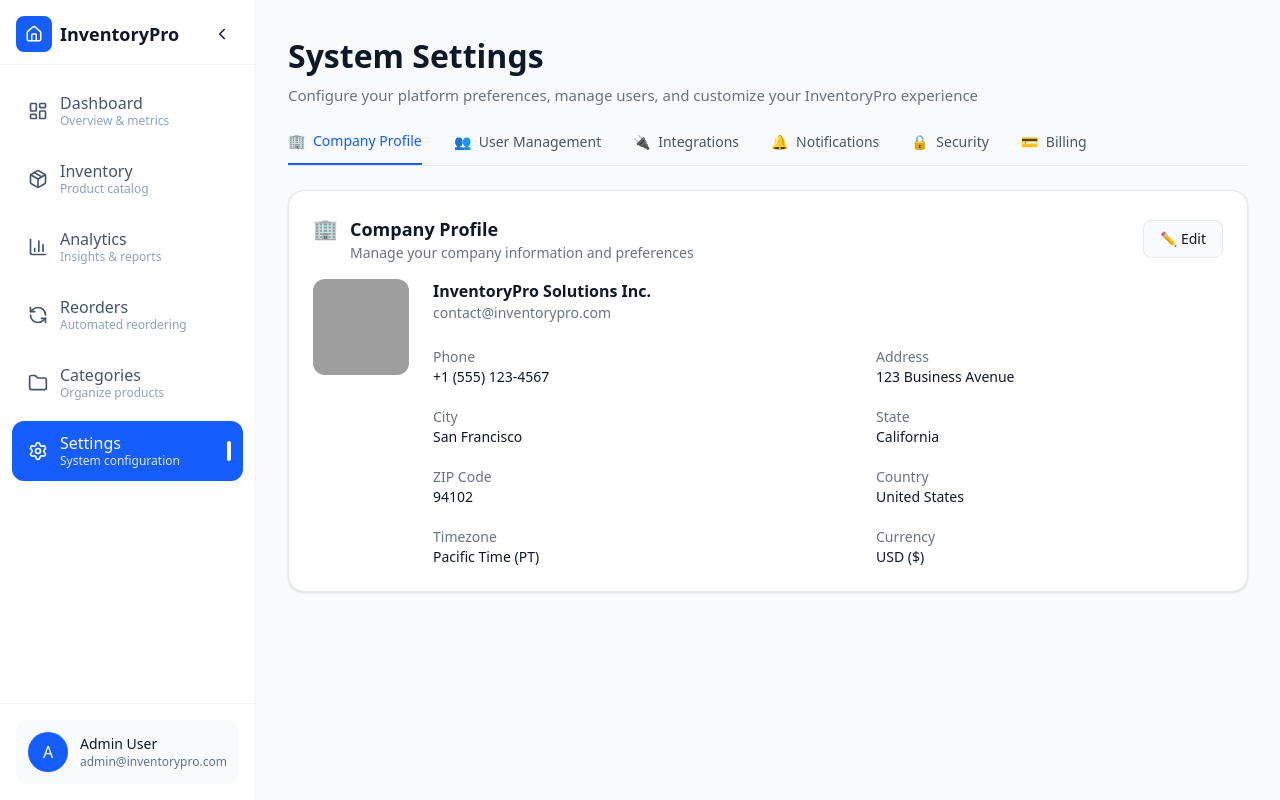
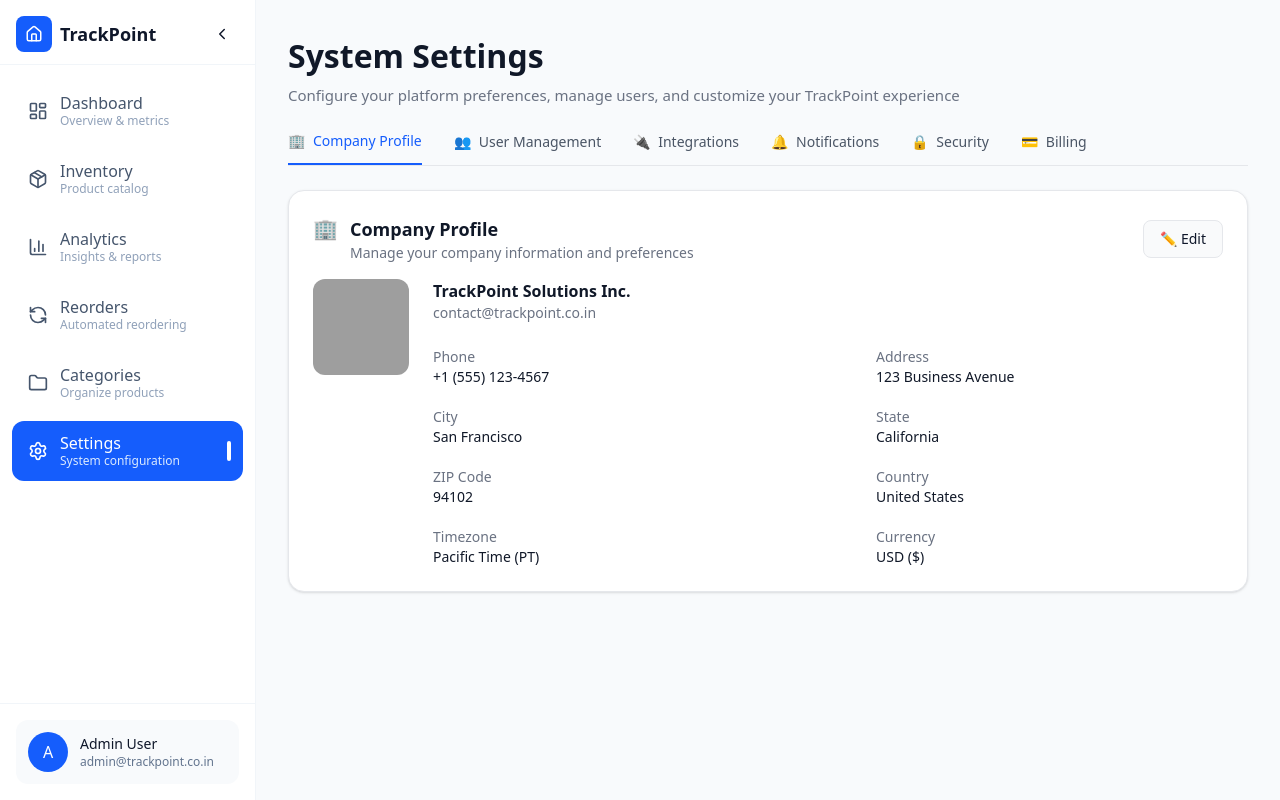
Before and after one commit to Kashkhaire/Inventory-Management-System, a Next.js app: page /settings in a window 1280 px wide. Built offline with nearby package versions, Linux system fonts and the light colour scheme; grey boxes are pictures that could not be loaded.

Commit message:
Project Name changed

```diff
--- a/app/layout.tsx
+++ b/app/layout.tsx
@@ -14,7 +14,7 @@
 })
 
 export const metadata: Metadata = {
-  title: "InventoryPro",
+  title: "TrackPoint",
   description: "Inventory Management Dashboard",
 }
 
--- a/app/settings/page.tsx
+++ b/app/settings/page.tsx
@@ -23,7 +23,7 @@
         System Settings
       </h1>
       <p className="mt-1 text-[15px] text-gray-500">
-        Configure your platform preferences, manage users, and customize your InventoryPro experience
+        Configure your platform preferences, manage users, and customize your TrackPoint experience
       </p>
 
       {/* Tabs */}
--- a/components/Sidebar.tsx
+++ b/components/Sidebar.tsx
@@ -79,7 +79,7 @@
             {/* Brand text — ONLY when expanded */}
             {!collapsed && (
               <span className="transition-opacity duration-200">
-                InventoryPro
+                TrackPoint
               </span>
             )}
           </div>
@@ -163,7 +163,7 @@
             <div>
               <p className="text-sm font-medium">Admin User</p>
               <p className="text-xs text-slate-500">
-                admin@inventorypro.com
+                admin@trackpoint.co.in
               </p>
             </div>
           )}
--- a/components/Topbar.tsx
+++ b/components/Topbar.tsx
@@ -47,7 +47,7 @@
           <div className="w-9 h-9 rounded-lg bg-blue-600 text-white flex items-center justify-center">
             <Home size={18} />
           </div>
-          InventoryPro
+          TrackPoint
         </div>
 
         {/* Desktop Navigation */}
--- a/components/settings/CompanyProfile.tsx
+++ b/components/settings/CompanyProfile.tsx
@@ -33,10 +33,10 @@
 
           <div className="flex-1">
             <h3 className="text-base font-semibold text-gray-900">
-              InventoryPro Solutions Inc.
+              TrackPoint Solutions Inc.
             </h3>
             <p className="text-sm text-gray-500">
-              contact@inventorypro.com
+              contact@trackpoint.co.in
             </p>
 
             <div className="mt-6 grid grid-cols-2 gap-x-24 gap-y-5">
--- a/components/settings/Integrations.tsx
+++ b/components/settings/Integrations.tsx
@@ -42,7 +42,7 @@
 
         <IntegrationCard
           name="Amazon Seller Central"
-          desc="Manage Amazon inventory and orders directly from InventoryPro"
+          desc="Manage Amazon inventory and orders directly from TrackPoint"
           status="disconnected"
         />
 
--- a/components/settings/UserManagement.tsx
+++ b/components/settings/UserManagement.tsx
@@ -37,25 +37,25 @@
         <UserRow
           name="Sarah Johnson"
           role="Business Owner"
-          email="sarah.johnson@inventorypro.com"
+          email="sarah.johnson@trackpoint.co.in"
           active="2 minutes ago"
         />
         <UserRow
           name="Michael Chen"
           role="Operations Manager"
-          email="michael.chen@inventorypro.com"
+          email="michael.chen@trackpoint.co.in"
           active="15 minutes ago"
         />
         <UserRow
           name="Emily Rodriguez"
           role="Warehouse Staff"
-          email="emily.rodriguez@inventorypro.com"
+          email="emily.rodriguez@trackpoint.co.in"
           active="1 hour ago"
         />
         <UserRow
           name="David Thompson"
           role="View Only"
-          email="david.thompson@inventorypro.com"
+          email="david.thompson@trackpoint.co.in"
           active="3 days ago"
         />
       </div>
```
